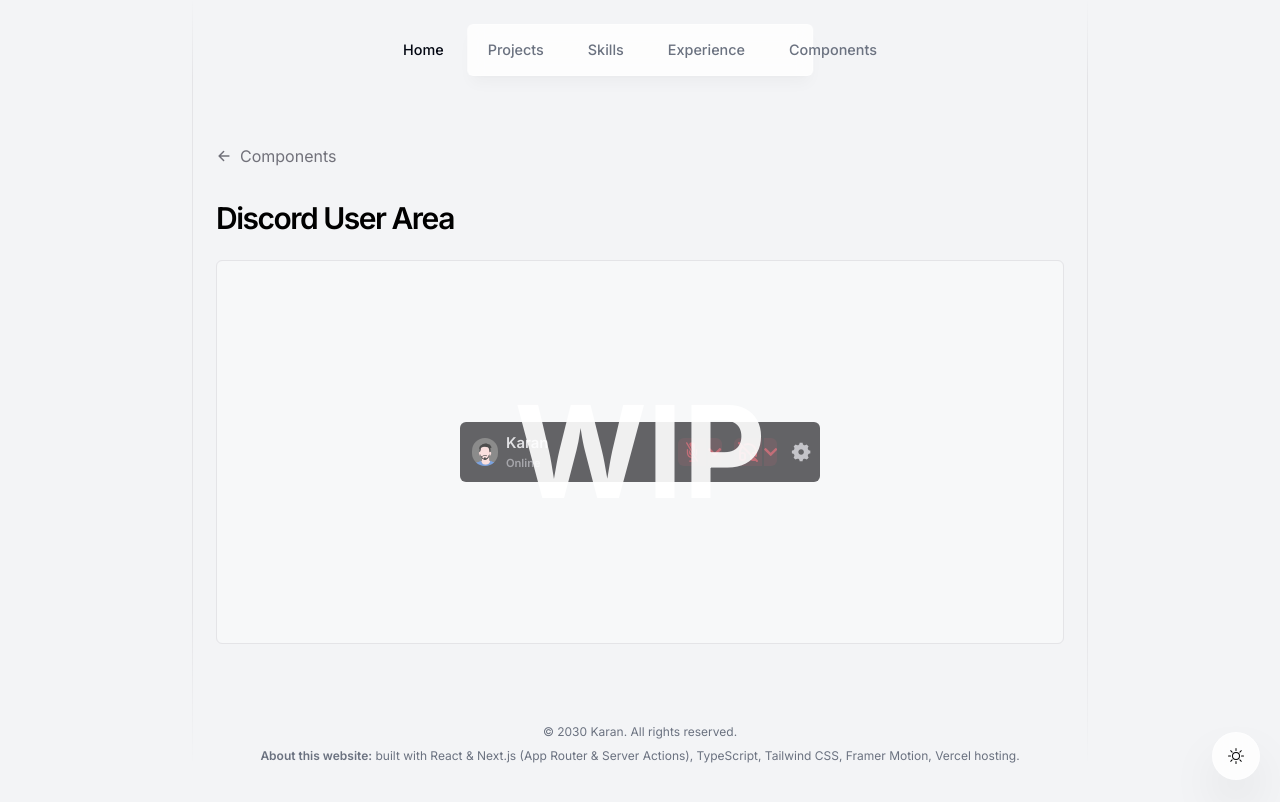
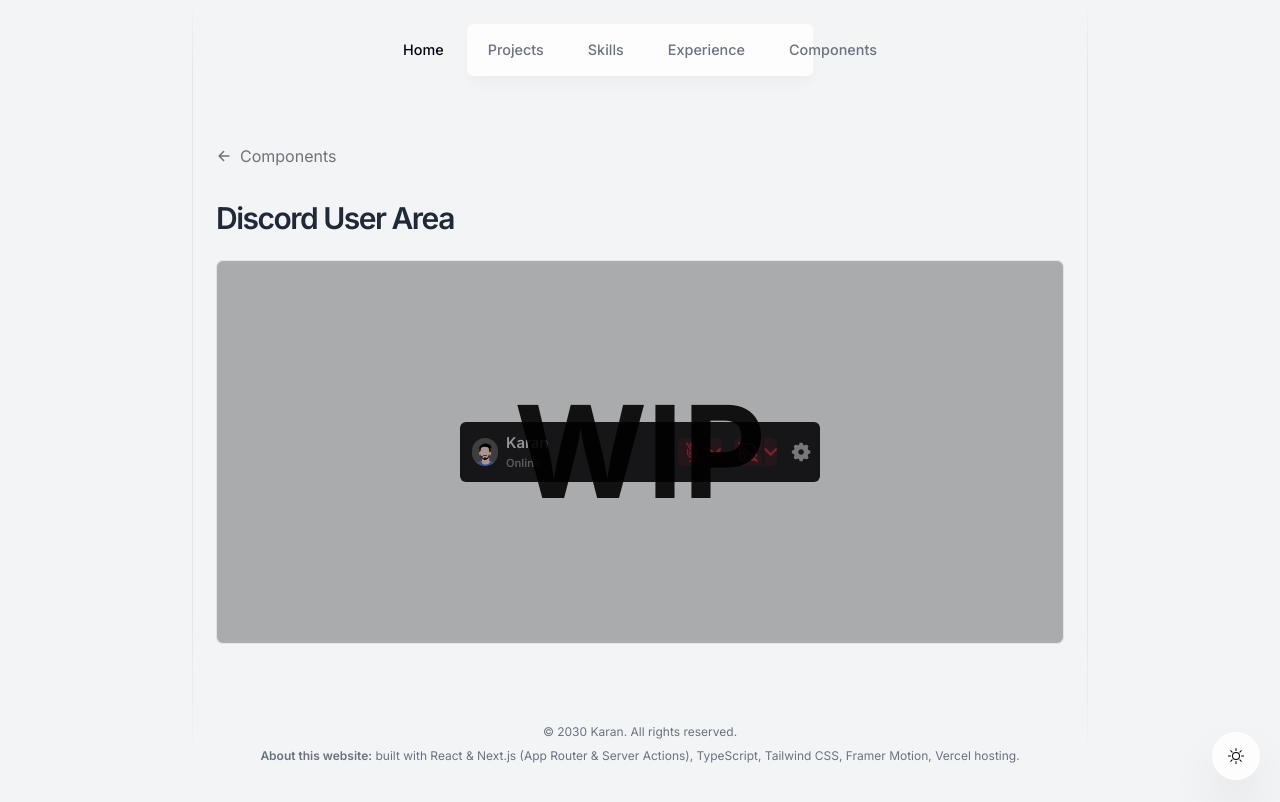
Before and after one commit to karanyadavv/portfolio, a Next.js app: page /components/discord-user-area in a window 1280 px wide. Built offline with nearby package versions, Linux system fonts and the light colour scheme.

Commit message:
fixed dark mode for WIP

```diff
--- a/app/components/discord-user-area/page.tsx
+++ b/app/components/discord-user-area/page.tsx
@@ -24,11 +24,11 @@
         <IoArrowBack size={16} color="currentColor" /> Components
       </div>
       <div className="flex flex-col gap-6">
-        <h1 className="text-3xl font-semibold tracking-tighter">
+        <h1 className="text-3xl font-semibold tracking-tighter text-gray-800 dark:text-gray-300">
           Discord User Area
         </h1>
         <div className="relative mb-20 h-96 w-full rounded-md border border-border">
-          <div className="text-shadow-md absolute inset-0 flex items-center justify-center rounded-md bg-white/30 text-9xl font-bold text-white/90">
+          <div className="text-shadow-md absolute inset-0 flex items-center justify-center rounded-md bg-black/30 text-9xl font-bold text-black/90 dark:bg-white/30 dark:text-white/90">
             WIP
           </div>
           <div className="flex h-full items-center justify-center">
```
